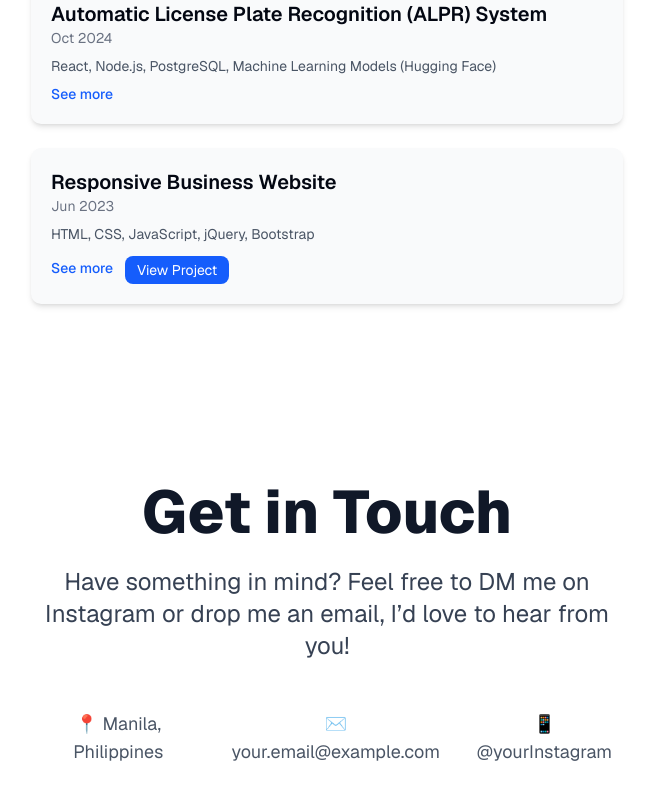
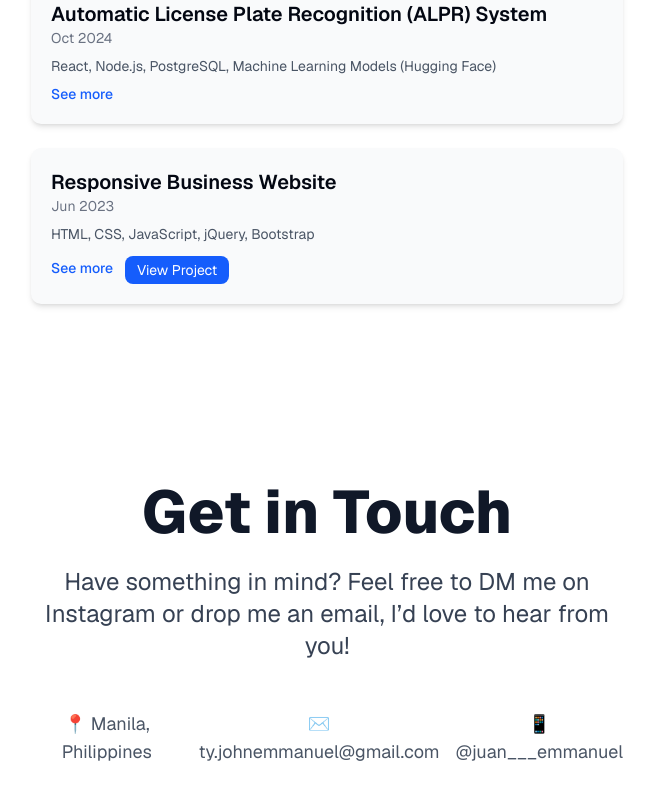
Before and after one commit to johnEmman/johnemmanuelsmarco, a Next.js app: page / in a window 1280 px wide. Shown: the part 2802-3602 px from the top of the page, without its empty margins (313-967 px from the left). Built offline with nearby package versions, Linux system fonts and the light colour scheme.

Commit message:
update info

```diff
--- a/src/components/Footer.tsx
+++ b/src/components/Footer.tsx
@@ -73,8 +73,10 @@ export default function Footer() {
         className="flex flex-col md:flex-row gap-4 mt-6 text-gray-600"
       >
         <span className="text-base md:text-lg">📍 Manila, Philippines</span>
-        <span className="text-base md:text-lg">✉️ your.email@example.com</span>
-        <span className="text-base md:text-lg">📱 @yourInstagram</span>
+        <span className="text-base md:text-lg">
+          ✉️ ty.johnemmanuel@gmail.com
+        </span>
+        <span className="text-base md:text-lg">📱 @juan___emmanuel</span>
       </motion.div>
     </motion.footer>
   );
```
